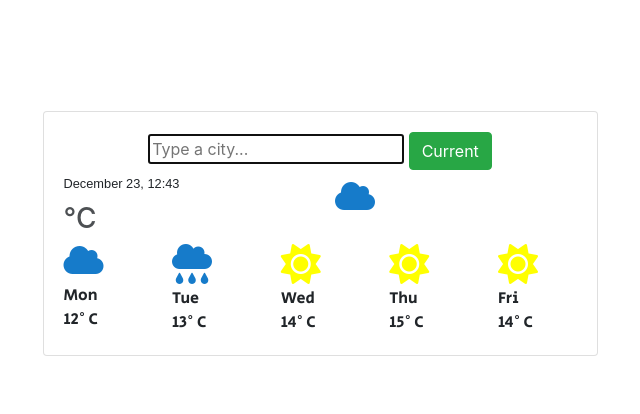
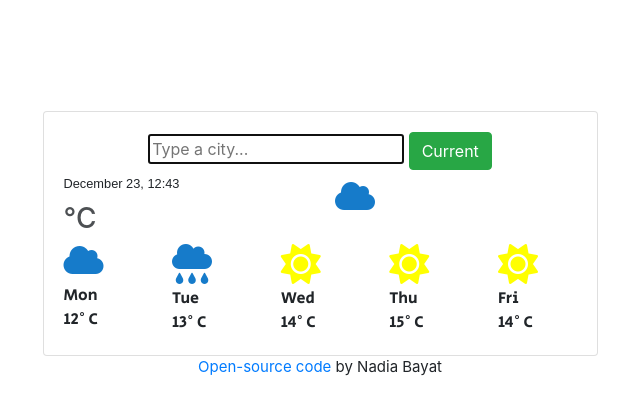
Before and after one commit to nadia-bayat/weather-app, a plain HTML site: page index.html in a window 1280 px wide. Shown: the whole page, without its empty margins (320-960 px from the left). Drawn offline with nearby package versions, Linux system fonts and the light colour scheme; no server answers.

Commit message:
Added GitHub link

```diff
--- a/index.html
+++ b/index.html
@@ -83,7 +83,14 @@
           </div>
         </div>
       </div>
+      <div class="link">
+        <a href="https://github.com/nadia-bayat/weather-app" target="_blank/"
+          >Open-source code
+        </a>
+        by Nadia Bayat
+      </div>
     </div>
+
     <script src="src/index.js"></script>
   </body>
 </html>
--- a/src/styles.css
+++ b/src/styles.css
@@ -1,6 +1,6 @@
 .card {
   display: block;
-  margin: 10% auto;
+  margin: 10% auto 0 auto;
 }
 form {
   display: block;
@@ -45,3 +45,7 @@ p {
 .col {
   font-family: "Secular one";
 }
+.link {
+  text-align: center;
+  font-size: 15px;
+}
```
